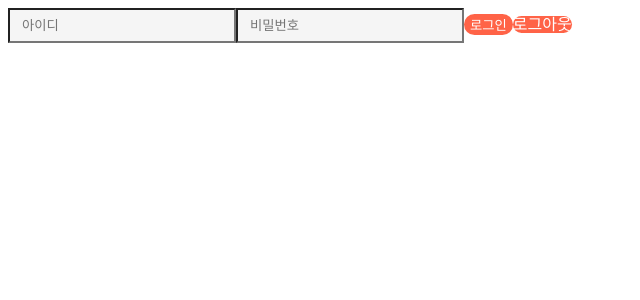
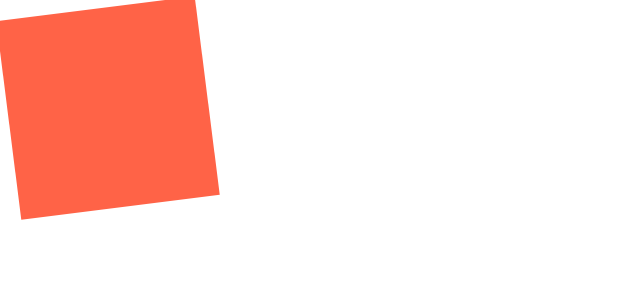
Before and after one commit to minhanPark/styled-components-intro, a React (Create React App) app: page / in a window 1280 px wide. Shown: the top 300 px of the page, without its empty margins (0-640 px from the left). Built offline with nearby package versions, Linux system fonts and the light colour scheme.

Commit message:
animation

```diff
--- a/src/App.js
+++ b/src/App.js
@@ -1,26 +1,27 @@
-import styled from "styled-components";
+import styled, { keyframes } from "styled-components";
+
+const rotationAni = keyframes`
+  from {
+    transform: rotate(0deg);
+  }
+  to {
+    transform: rotate(360deg);
+  }
+`;
 
 const Parent = styled.div``;
-const Btn = styled.button`
-  color: white;
+
+const Box = styled.div`
+  height: 200px;
+  width: 200px;
   background-color: tomato;
-  border: 0;
-  border-radius: 15px;
-`;
-
-const Input = styled.input.attrs({ required: true })`
-  background-color: whitesmoke;
-  padding: 8px 12px;
-  width: 200px;
+  animation: ${rotationAni} 1s linear infinite;
 `;
 
 function App() {
   return (
     <Parent>
-      <Input placeholder="아이디" />
-      <Input placeholder="비밀번호" />
-      <Btn>로그인</Btn>
-      <Btn as="a">로그아웃</Btn>
+      <Box />
     </Parent>
   );
 }
```
